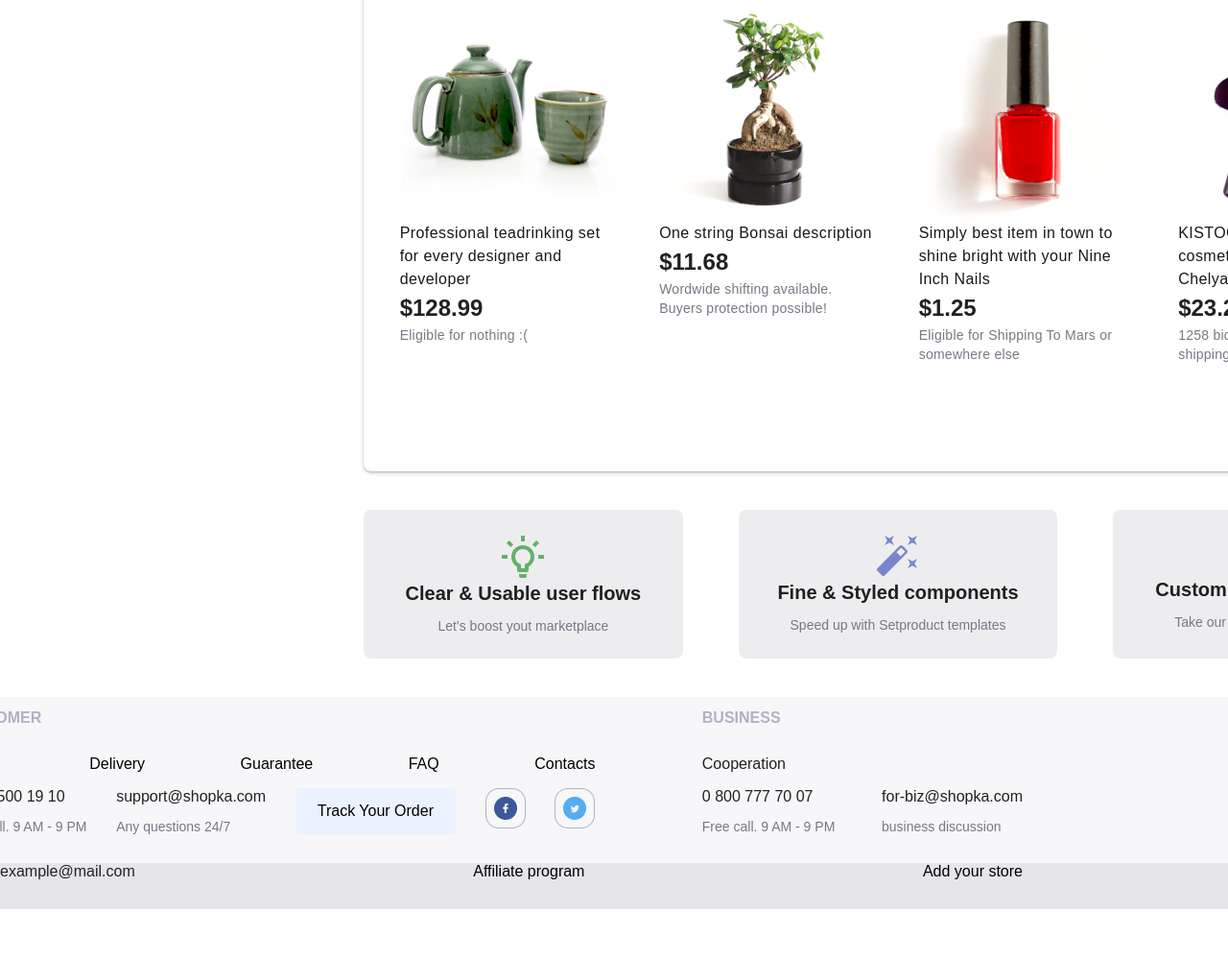
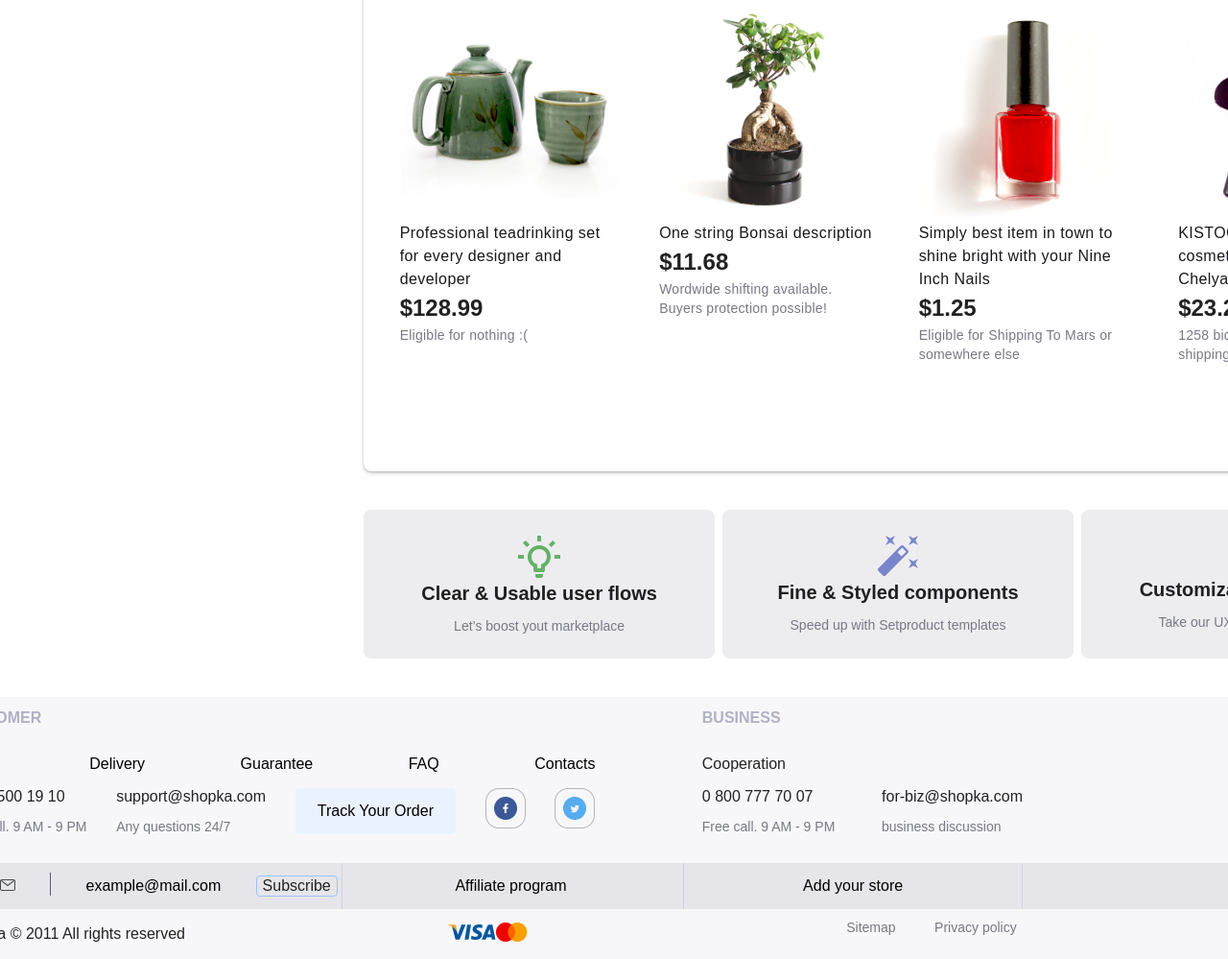
Before and after one commit to ArtyomBatyuk/first_project, a plain HTML site: page index.html in a window 1280 px wide. Shown: the part 1291-2290 px from the top of the page at 96% size. Before the commit the page ends 2238 px from the top, so only its background shows below. Drawn offline with Linux system fonts and the light colour scheme.

Commit message:
Footer. Last lines

```diff
--- a/css/main.css
+++ b/css/main.css
@@ -391,7 +391,7 @@ h1::before {
 }
 .card:hover {
   box-shadow: 0px 2px 4px rgba(59, 69, 123, 0.2), 0px 4px 8px rgba(92, 107, 192, 0.2);
-border-radius: 8px;
+  border-radius: 8px;
 }
 .product_descr {
   font-size: 16px;
@@ -429,7 +429,7 @@ border-radius: 8px;
   background: #EDEDF0;
   border-radius: 8px;
   padding: 0px 16px;
-  width: 27%;
+  width: 30%;
   display: flex;
   align-items: center;
   flex-direction: column;
@@ -461,12 +461,15 @@ border-radius: 8px;
   background: #F7F7FA;
   flex-direction: column;
   align-items: flex-end;
+  margin: 0 auto;
 }
-.info, .horizont_line {
+.info, .horizont_line, .last_line {
   display: flex;
   justify-content: space-between;
   width: 1114px;
   margin-right: 214px;
+}
+.info {
   margin-bottom: 30px;
 }
 h2 {
@@ -493,7 +496,6 @@ h2 {
   align-items: center;
   background: #EBF2FF;
   border-radius: 4px;
-
   padding: 11px 23px;
   text-transform: capitalize;
   color: #2264D1;
@@ -514,3 +516,50 @@ h2 {
   background: #E6E6EA;
   margin-bottom: 0px;
 }
+/* .horizont_line {
+  padding: 10px 0;
+} */
+.email_wrapper, .program, .add_store {
+  padding: 10px 0;
+  width: 33%;
+  display: flex;
+  align-items: center;
+  justify-content: space-between;
+}
+.mail::before{
+  content: url(../img/icons/mail.svg);
+}
+.vertical::before {
+  content: url(../img/icons/Vertical.svg);
+}
+.subscribe {
+  border: 1px solid #9DC2FF;
+  box-sizing: border-box;
+  border-radius: 4px;
+  background: #E6E6EA;
+}
+.program, .add_store {
+  border-left: 1px solid #D1D1E1;
+  justify-content: center;
+}
+.add_store {
+  border-right: 1px solid #D1D1E1;
+}
+.last_line {
+  background: #F7F7FA;
+}
+.shopka, .visa, .privacy {
+  padding: 10px 0;
+  width: 33%;
+  display: flex;
+  align-items: center;
+}
+.privacy {
+  justify-content: flex-end;
+}
+.visa {
+  justify-content: center;
+}
+.map, .police {
+  width:25%
+}
--- a/index.html
+++ b/index.html
@@ -627,7 +627,12 @@
       <div class="horizont_wrapper">
         <div class="horizont_line">
           <div class="email_wrapper">
-            <span class="email">example@mail.com</span>
+            <div class="mail"></div>
+            <div class="vertical"></div>
+            <a href="">
+              <span class="email">example@mail.com</span>
+            </a>
+            <button class="subscribe">Subscribe</button>
           </div>
           <div class="program">
             <a href="">Affiliate program</a>
@@ -637,6 +642,27 @@
           </div>
         </div>
       </div>
+      <div class="last_line">
+        <div class="shopka">
+          <span>Shopka © 2011  All rights reserved</span>
+        </div>
+        <div class="visa">
+          <a href="">
+            <img src="./img/images/visa.png" alt="">
+          </a>
+          <a href="">
+            <img src="./img/images/mastercard.png" alt="">
+          </a>
+        </div>
+        <div class="privacy">
+          <div class="map">
+            <span class="additional_line">Sitemap</p>
+          </div>
+          <div class="police">
+            <span class="additional_line">Privacy policy</p>
+          </div>
+        </div>
+      </div>
     </footer>
   </body>
 </html>
```
Also changed, not shown: img/icons/Vertical.svg (added), img/images/mastercard.png (added), img/images/visa.png (added).
